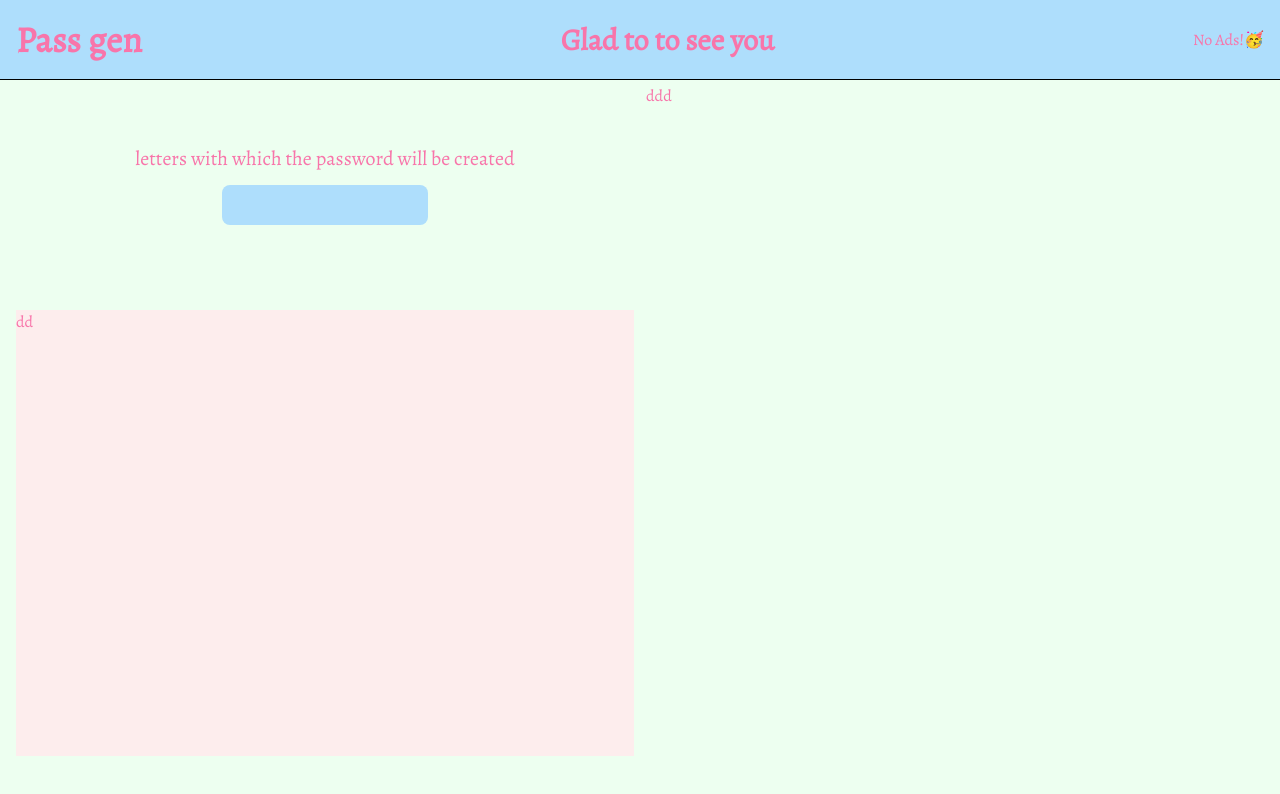
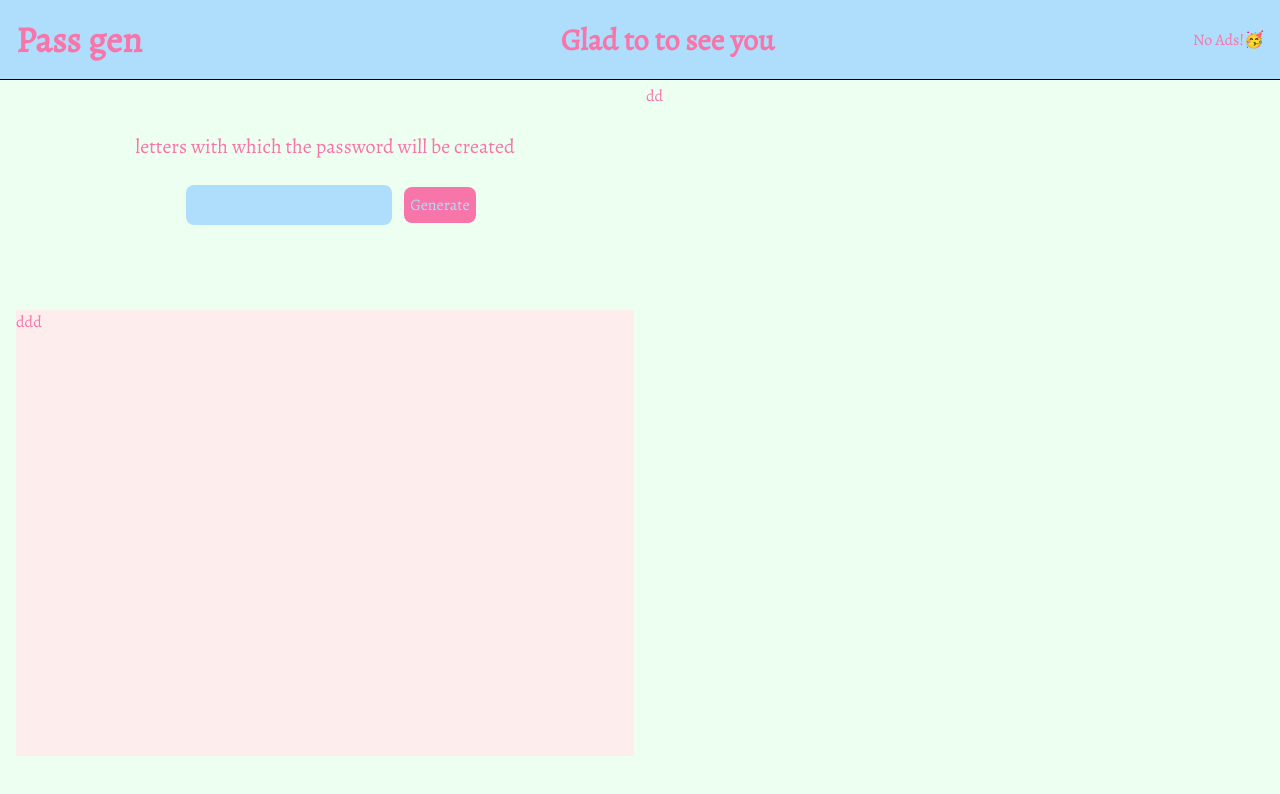
Before and after one commit to Badyan54/pass_gen, a Next.js app: page / in a window 1280 px wide. Shown: the top 794 px of the page. Built offline with nearby package versions, Linux system fonts and the light colour scheme.

Commit message:
slpit comp Main to the files

```diff
--- /dev/null
+++ b/components/main/inputLetter.tsx
@@ -0,0 +1,16 @@
+interface InputLetterProps {
+    value: string;
+    handleChange: (event: React.ChangeEvent<HTMLInputElement>) => void;
+}
+
+export default function InputLetter({value, handleChange}: InputLetterProps){
+    return(
+        <>
+            <h4>letters with which the password will be created</h4>
+            <div>
+                <input type="text" value ={value} onChange={handleChange} className="rounded-lg p-2 bg-blue-light m-3" />
+                <button className="rounded-lg bg-pink-ligth p-1.5 text-blue-light">Generate</button>
+            </div>
+        </>
+    )
+}
--- a/components/main/main.tsx
+++ b/components/main/main.tsx
@@ -1,16 +1,26 @@
+'use client'
+
+import InputLetter from "./inputLetter"
+import { useState } from "react"
+import Result from "./result"
+import Options from "./options"
 
 export default function Main(){
+    const [inputValue, setInputValue] = useState('')
+    function handleChange(event: React.ChangeEvent<HTMLInputElement>){
+        setInputValue(event.target.value)
+    }
+
     return(
         <main className="grid grid-rows-[30%_1fr] grid-cols-2 gap-x-3 gap-y-6 h-[85%] p-1 px-4">
             <div className="flex flex-col gap-3 justify-center items-center">
-                <h4>letters with which the password will be created</h4>
-                <input className="rounded-lg p-2 bg-blue-light" type="text" />
+                <InputLetter value={inputValue} handleChange={handleChange}/>
             </div>
             <div className="row-span-2">
-ddd
+                <Options />
             </div>
             <div className="h bg-red-very-ligth">
-dd
+                <Result />
             </div>
         </main>
     )
--- /dev/null
+++ b/components/main/options.tsx
@@ -0,0 +1,7 @@
+export default function Options(){
+    return(
+        <>
+            dd
+        </>
+    )
+}
--- /dev/null
+++ b/components/main/result.tsx
@@ -0,0 +1,7 @@
+export default function Result(){
+    return(
+        <>
+            ddd
+        </>
+    )
+}
```
